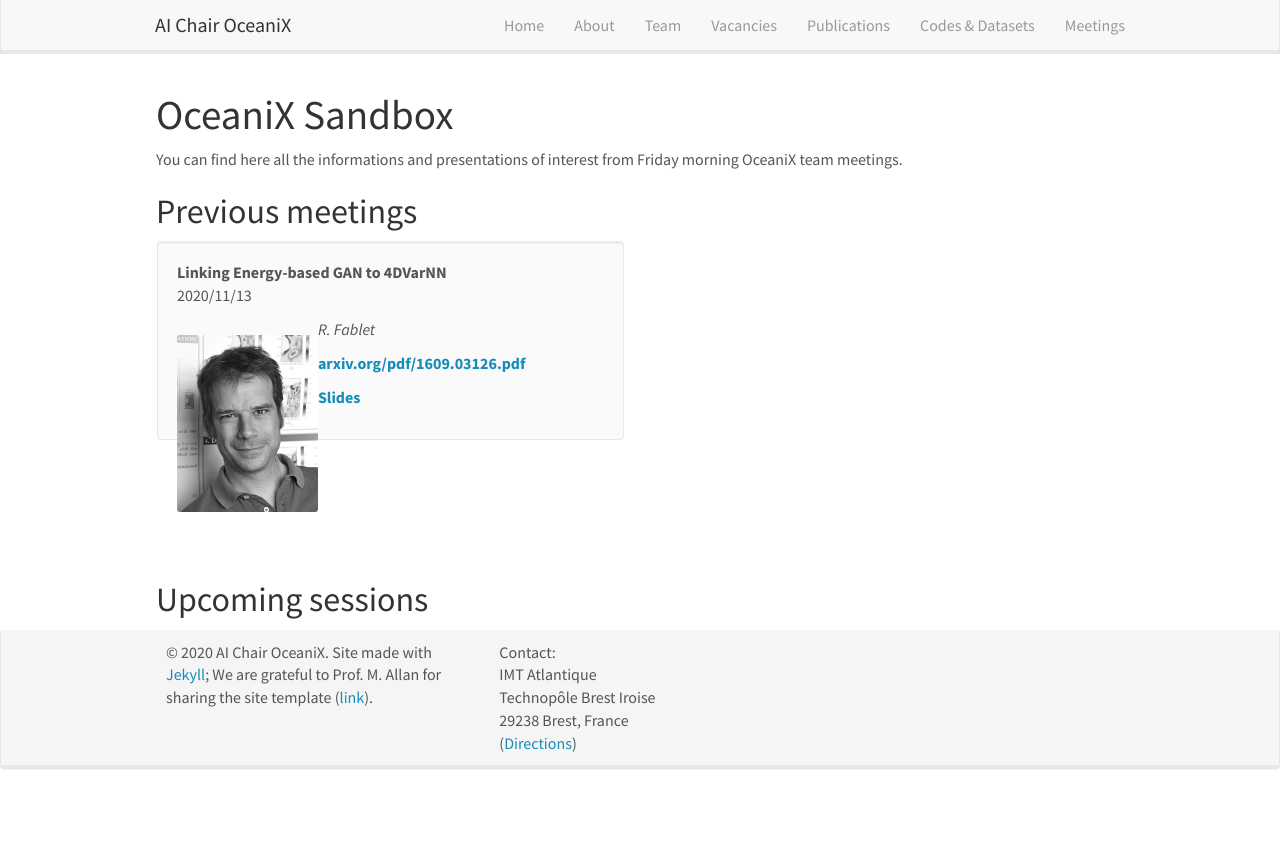
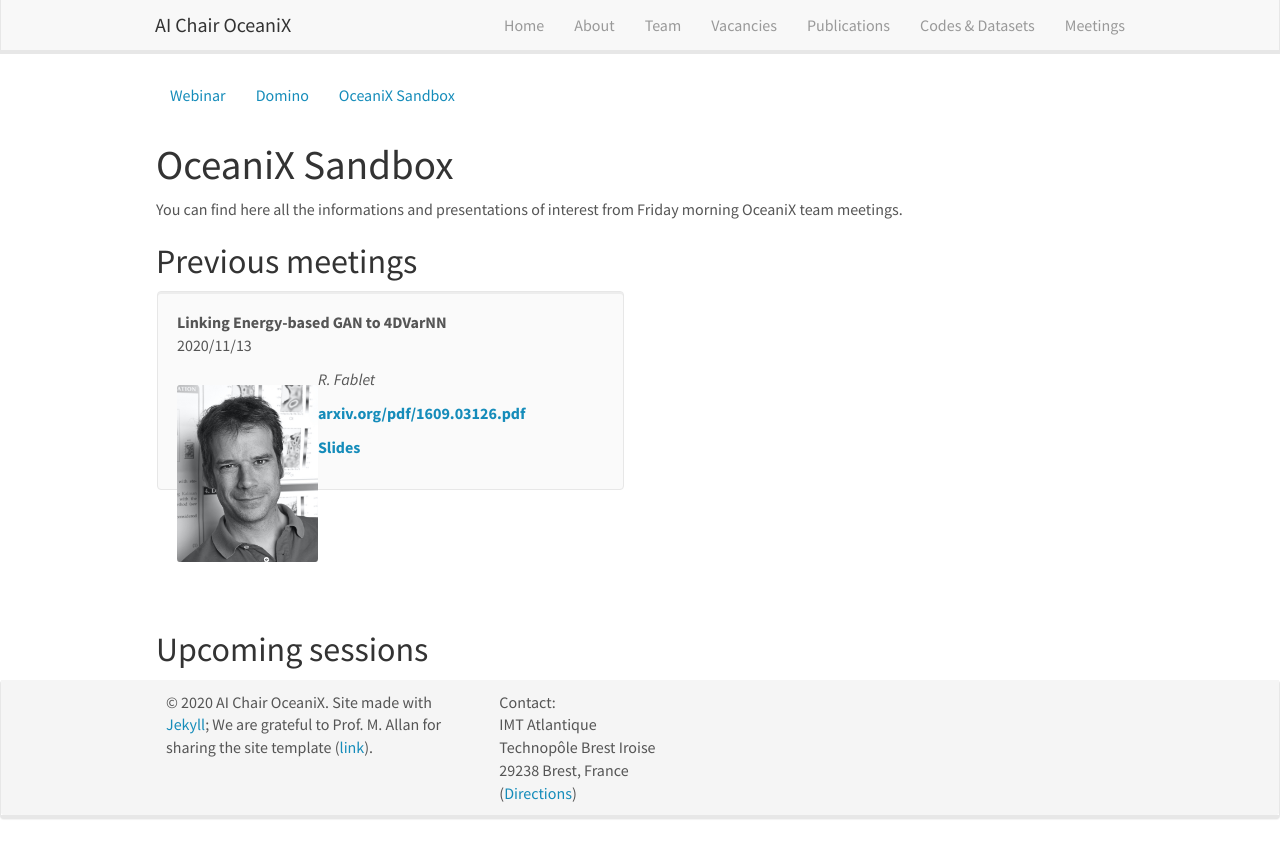
Before and after one commit to CIA-Oceanix/CIA-Oceanix.github.io, a Jekyll site: the page built from _pages/oceanix_sandbox.md, in a window 1280 px wide. Shown: the top 858 px of the page. Built offline with Jekyll 4.4.1, drawn with Linux system fonts in a browser that asks for light colours; nearby versions of some CDN libraries.

Commit message:
Add OceaniX Sandbox

```diff
--- a/_layouts/default.html
+++ b/_layouts/default.html
@@ -11,6 +11,8 @@
   {% elsif page.title == "Webinar" %}
     {% include header2.html %}
   {% elsif page.title == "Domino" %}
+    {% include header2.html %}
+  {% elsif page.title == "OceaniX Sandbox" %}
     {% include header2.html %}
   {% else %}
     {% include header.html %}
```
